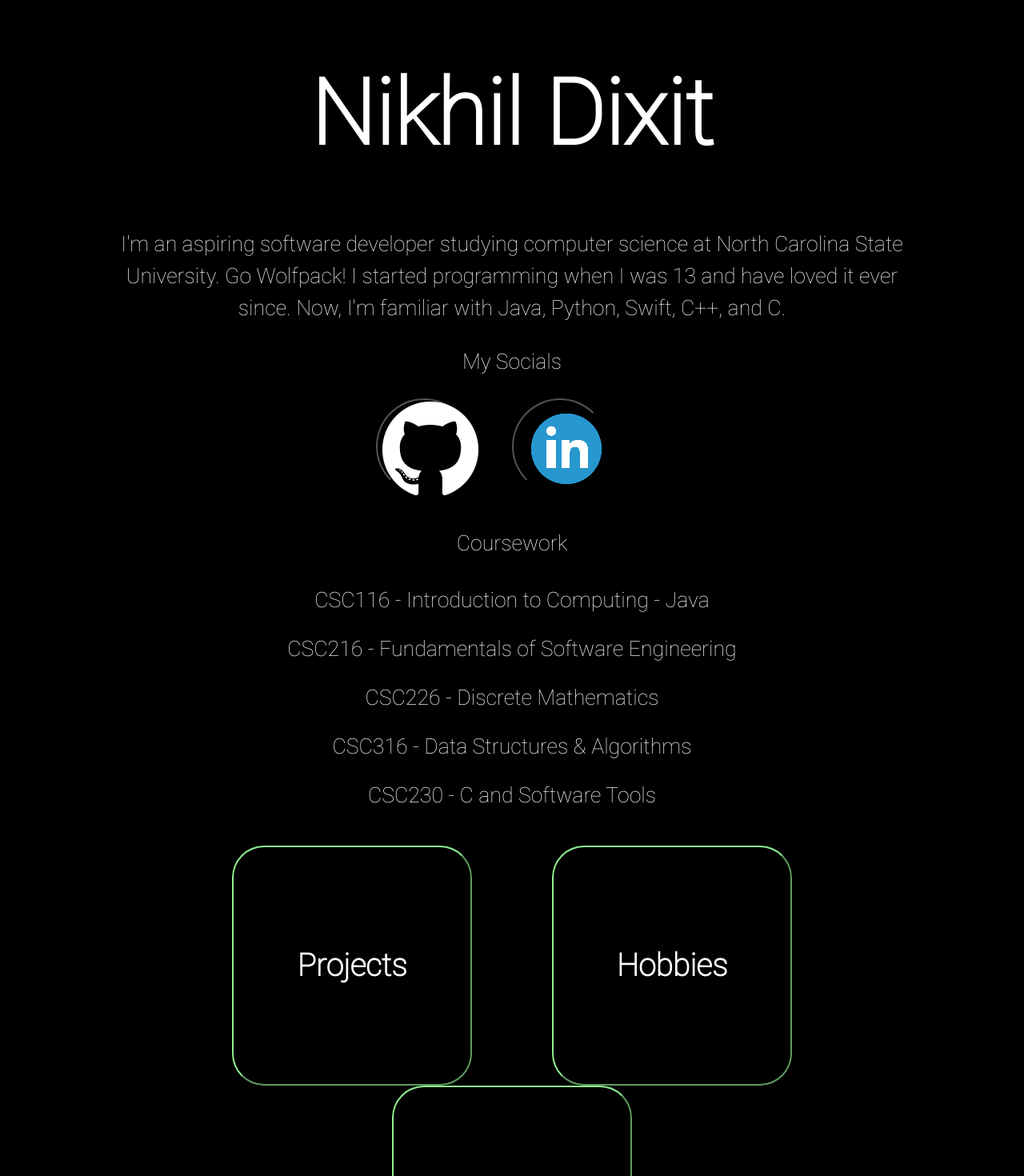
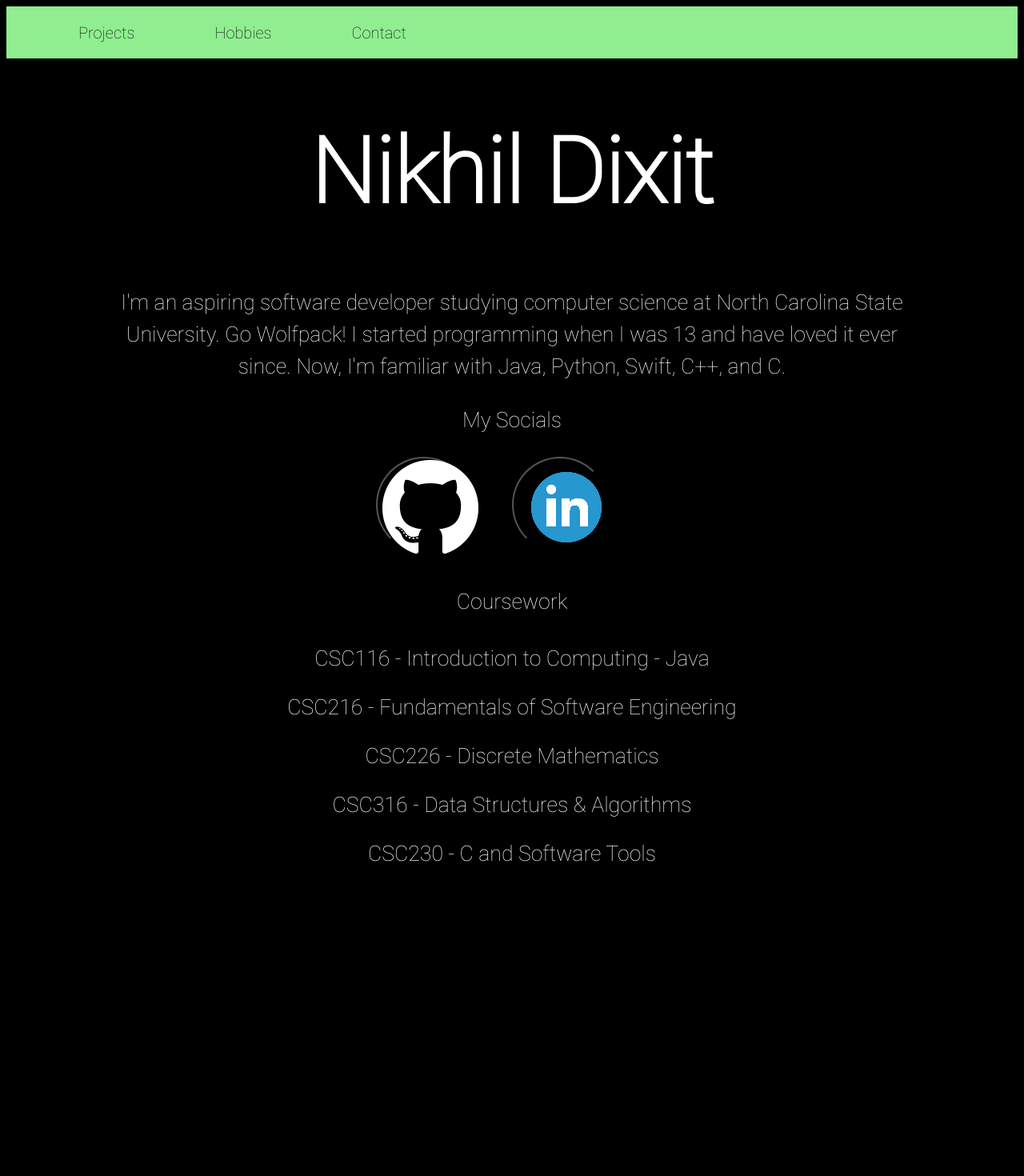
Before and after one commit to nvdixit/Portfolio, a React (Create React App) app in the folder portfolio/: page / in a window 1280 px wide. Shown: the top 1470 px of the page at 80% size. After the commit the page ends 1130 px from the top, so only its background shows below. Built offline with nearby package versions, Linux system fonts and the light colour scheme.

Commit message:
Added navigation bar

```diff
--- a/portfolio/src/components/Course/Course.css
+++ b/portfolio/src/components/Course/Course.css
@@ -10,7 +10,7 @@
 
 #Course:hover {
     color:lightgreen;
-    /*height: 300px;*/
+    height: 300px;
 }
 
 #InnerText {
--- a/portfolio/src/components/Intro.js
+++ b/portfolio/src/components/Intro.js
@@ -1,10 +1,19 @@
-import WebpageButton from "./WebpageButton/WebpageButton"
+import {
+  Link
+} from "react-router-dom"
+
 import ExternalWebpageButton from  "./ExternalWebpageButton/ExternalWebpageButton"
 import Course from "./Course/Course"
 
 function Intro() {
   return (
       <main>
+        <ul id="navbar">
+            <li id="navitem"><Link to={"/Projects"} style={{ textDecoration: 'none', color:"inherit" }}>Projects</Link></li>
+            <li id="navitem"><Link to={"/Hobbies"} style={{ textDecoration: 'none', color:"inherit" }}>Hobbies</Link></li>
+            <li id="navitem"><Link to={"/Contact"} style={{ textDecoration: 'none', color:"inherit"}}>Contact</Link></li>
+        </ul>
+
         <h1>
           <center>Nikhil Dixit</center>
         </h1>
@@ -40,11 +49,6 @@ function Intro() {
 
              </center>
 
-            <center>
-                <WebpageButton title={"Projects"}/>
-                <WebpageButton title={"Hobbies"}/>
-                <WebpageButton title={"Contact"}/>
-            </center>
         </p>
       </main>
     )
--- a/portfolio/src/components/Projects.js
+++ b/portfolio/src/components/Projects.js
@@ -1,6 +1,13 @@
+import {Link} from "react-router-dom"
+
 function Projects() {
     return (
         <main>
+            <ul id="navbar">
+                <li id="navitem"><Link to={"/"} style={{ textDecoration: 'none', color:"inherit" }}>Home</Link></li>
+                <li id="navitem"><Link to={"/Hobbies"} style={{ textDecoration: 'none', color:"inherit" }}>Hobbies</Link></li>
+                <li id="navitem"><Link to={"/Contact"} style={{ textDecoration: 'none', color:"inherit"}}>Contact</Link></li>
+            </ul>
             <h1>Projects Webpage</h1>
         </main>
     )
--- a/portfolio/src/components/WebpageButton/WebpageButton.css
+++ /dev/null
@@ -1,25 +0,0 @@
-@font-face {
-    font-family:"Roboto";
-    src: url("./Roboto-Thin.ttf") format("truetype");
-}
-
-#WebpageButton {
-    text-align: center;
-    font-size: 25pt;
-    font-family: 'Roboto-Thin', "Roboto";
-
-    color: white;
-    background-color: black;
-    border-color: lightgreen;
-
-    width: 300px;
-    height: 300px;
-    border-radius: 30pt;
-    display: inline-block;
-    margin-right: 50px;
-    margin-left: 50px;
-}
-
-#WebpageButton:hover {
-    cursor: pointer;
-}
--- a/portfolio/src/components/WebpageButton/WebpageButton.js
+++ /dev/null
@@ -1,15 +0,0 @@
-import React from 'react'
-import { Link } from 'react-router-dom'
-import "./WebpageButton.css"
-
-function WebpageButton(props) {
-    return (
-        <Link to="/Projects">
-            <button id="WebpageButton">
-                <h3>{props.title}</h3>
-            </button>
-        </Link>
-    )
-}
-
-export default WebpageButton
--- a/portfolio/src/styles/global.css
+++ b/portfolio/src/styles/global.css
@@ -21,3 +21,27 @@ p {
     margin-left: 100pt;
     margin-right: 100pt;
 }
+
+#navbar {
+    font-family: 'Roboto-Thin', 'Roboto';
+
+    display:flex;
+    align-items:center;
+    justify-content: flex-start;
+
+    margin: 0;
+    height: 65px;
+
+    background-color: lightgreen;
+}
+
+#navitem {
+    list-style: none;
+    padding: 50px;
+    font-size: 15pt;
+}
+
+#navitem:hover {
+    color: lightgreen;
+    background-color: black;
+}
```
Also changed, not shown: portfolio/src/components/WebpageButton/Roboto-Thin.ttf (deleted).
